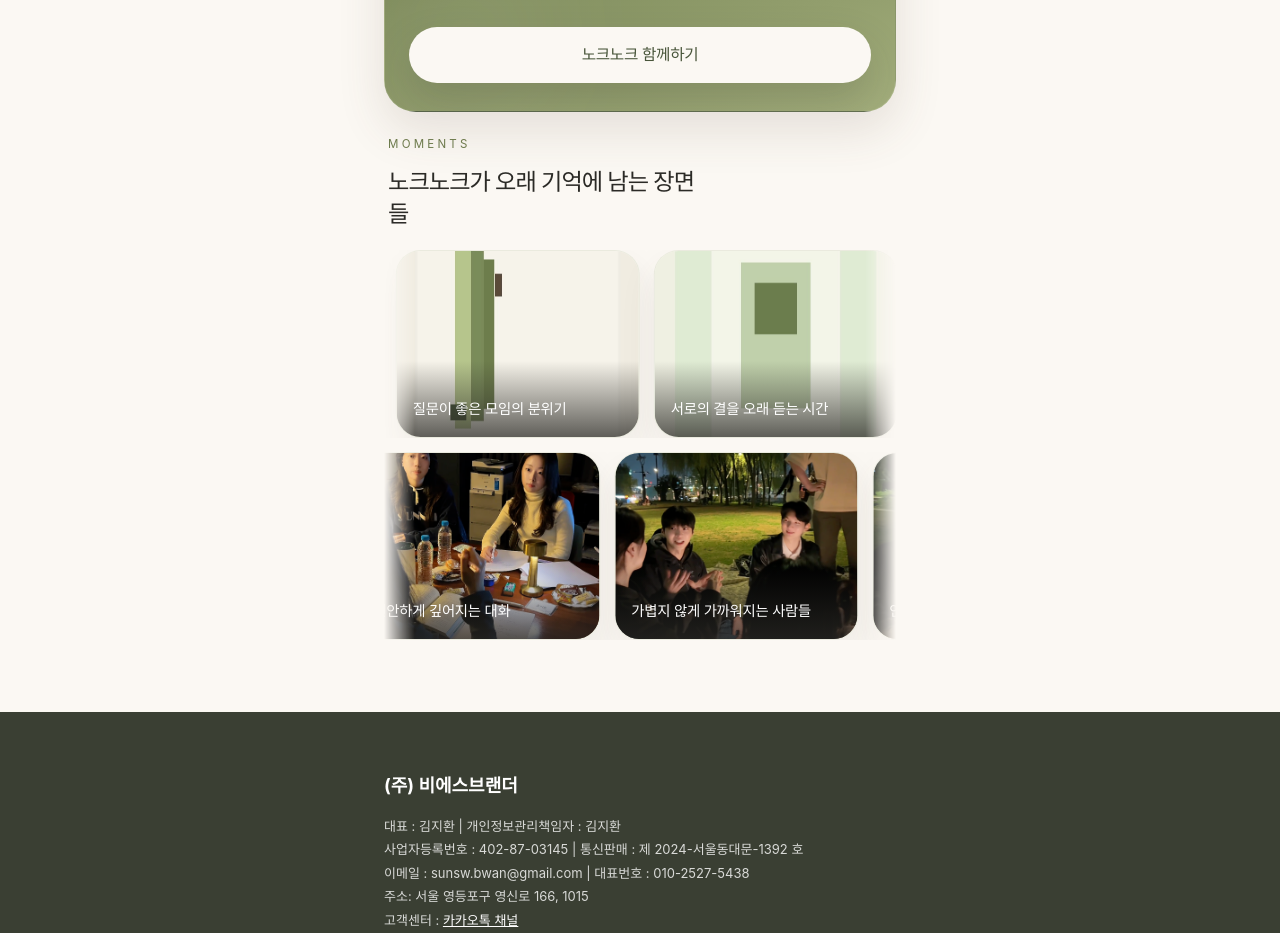
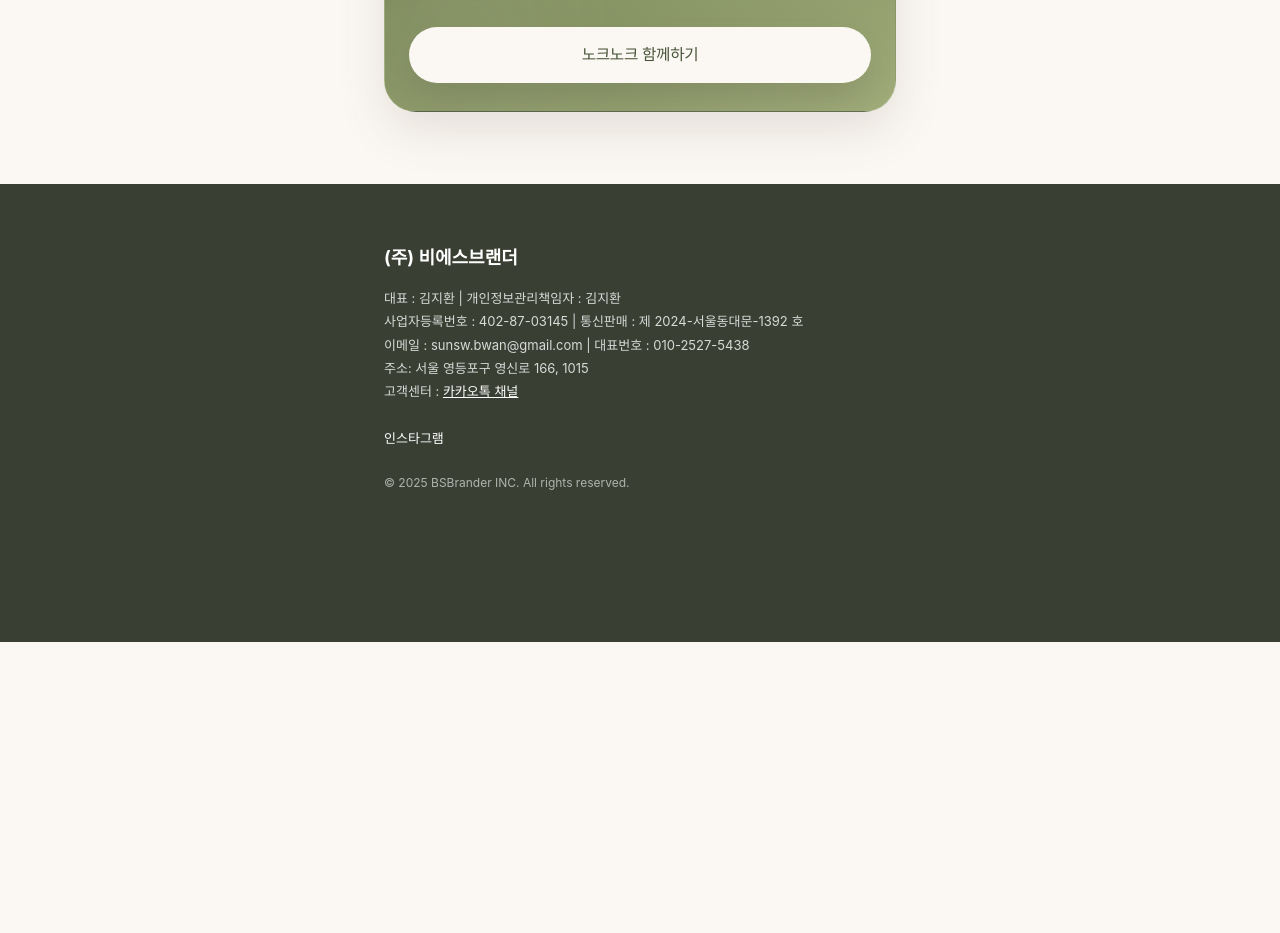
Before and after one commit to coderjihoon/knock_knock, a Next.js app: page / in a window 1280 px wide. Shown: the part 9980-10913 px from the top of the page. After the commit the page ends 10622 px from the top, so only its background shows below. Built offline with nearby package versions, Linux system fonts and the light colour scheme; a web font is replaced by a local one.

Commit message:
Remove homepage moments marquee

```diff
--- a/components/bottom-cta-section.tsx
+++ b/components/bottom-cta-section.tsx
@@ -1,5 +1,3 @@
-import type { CSSProperties } from "react";
-import Image from "next/image";
 import Link from "next/link";
 import { joinCtaLink } from "@/components/join-cta-link";
 
@@ -17,105 +15,6 @@ const closingPoints = [
     title: "8주 온라인 프로그램",
   },
 ] as const;
-
-const photoRows = [
-  [
-    {
-      src: "/features/thoughtful-people.jpg",
-      alt: "테이블에 모여 대화하는 노크노크 멤버들",
-      caption: "생각이 깊은 사람들과의 대화",
-    },
-    {
-      src: "/features/gentle-guide.jpg",
-      alt: "가이드와 함께 차분하게 이야기를 나누는 장면",
-      caption: "질문이 좋은 모임의 분위기",
-    },
-    {
-      src: "/features/aligned-people.jpg",
-      alt: "나란히 앉아 이야기를 듣고 있는 멤버들",
-      caption: "서로의 결을 오래 듣는 시간",
-    },
-    {
-      src: "/features/deep-structure.jpg",
-      alt: "노트와 책을 펼쳐두고 모임에 참여하는 장면",
-      caption: "읽기에서 끝나지 않는 구조",
-    },
-  ],
-  [
-    {
-      src: "/features/features-1.png",
-      alt: "함께 걷고 대화하는 멤버들의 순간",
-      caption: "가볍지 않게 가까워지는 사람들",
-    },
-    {
-      src: "/features/features-2.png",
-      alt: "야외에서 웃으며 대화하는 멤버들",
-      caption: "인터뷰로 시작되는 연결",
-    },
-    {
-      src: "/features/features-3.png",
-      alt: "실내에서 토론을 이어가는 독서모임 풍경",
-      caption: "한 사람의 세계를 읽는 시간",
-    },
-    {
-      src: "/features/features-4.png",
-      alt: "가이드를 중심으로 원형으로 앉아 대화하는 장면",
-      caption: "편안하게 깊어지는 대화",
-    },
-  ],
-] as const;
-
-function PhotoMarqueeRow({
-  photos,
-  reverse = false,
-  duration,
-}: {
-  photos: (typeof photoRows)[number];
-  reverse?: boolean;
-  duration: string;
-}) {
-  const marqueeStyle = {
-    "--marquee-duration": duration,
-  } as CSSProperties;
-
-  return (
-    <div className="member-marquee-shell overflow-hidden">
-      <div
-        className={`member-marquee-track flex w-max ${
-          reverse ? "member-marquee-track-reverse" : ""
-        }`}
-        style={marqueeStyle}
-      >
-        {[0, 1].map((groupIndex) => (
-          <ul
-            key={groupIndex}
-            aria-hidden={groupIndex === 1}
-            className="flex min-w-max gap-3.5 pr-3.5"
-          >
-            {photos.map((photo) => (
-              <li key={`${groupIndex}-${photo.src}`}>
-                <figure className="relative h-[11.75rem] w-[15.25rem] overflow-hidden rounded-[1.55rem] border border-main-olive/12 bg-light-olive/40 shadow-[0_16px_36px_rgba(90,74,60,0.08)]">
-                  <Image
-                    src={photo.src}
-                    alt={photo.alt}
-                    fill
-                    sizes="244px"
-                    className="object-cover"
-                  />
-                  <div className="absolute inset-x-0 bottom-0 bg-[linear-gradient(180deg,rgba(43,42,38,0)_0%,rgba(43,42,38,0.74)_100%)] px-4 pb-4 pt-9">
-                    <figcaption className="text-[0.9rem] leading-6 tracking-[-0.02em] text-card-white">
-                      {photo.caption}
-                    </figcaption>
-                  </div>
-                </figure>
-              </li>
-            ))}
-          </ul>
-        ))}
-      </div>
-    </div>
-  );
-}
 
 export function BottomCtaSection() {
   return (
@@ -185,22 +84,6 @@ export function BottomCtaSection() {
             </div>
           </div>
         </div>
-
-        <div className="mt-6">
-          <div className="px-1">
-            <p className="text-[0.72rem] uppercase tracking-[0.28em] text-deep-olive">
-              Moments
-            </p>
-            <p className="mt-3 max-w-[24ch] font-title text-[1.45rem] leading-[1.4] tracking-[-0.04em] text-primary-text">
-              노크노크가 오래 기억에 남는 장면들
-            </p>
-          </div>
-
-          <div className="mt-5 space-y-3.5">
-            <PhotoMarqueeRow photos={photoRows[0]} duration="29s" />
-            <PhotoMarqueeRow photos={photoRows[1]} duration="31s" reverse />
-          </div>
-        </div>
       </div>
     </section>
   );
```
